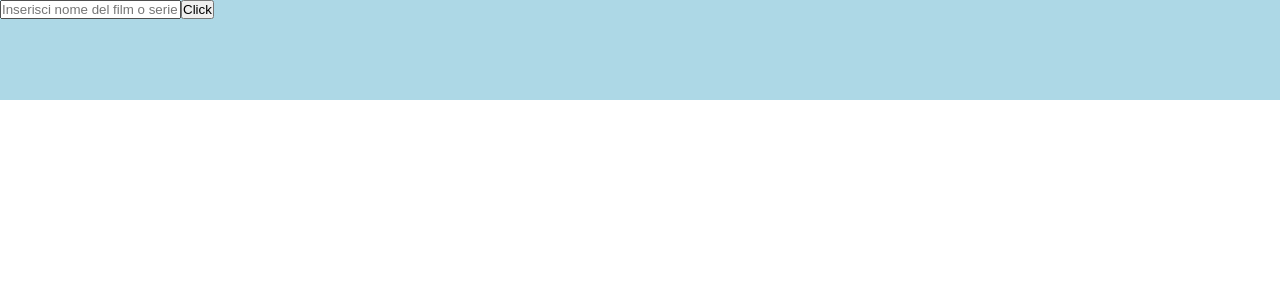
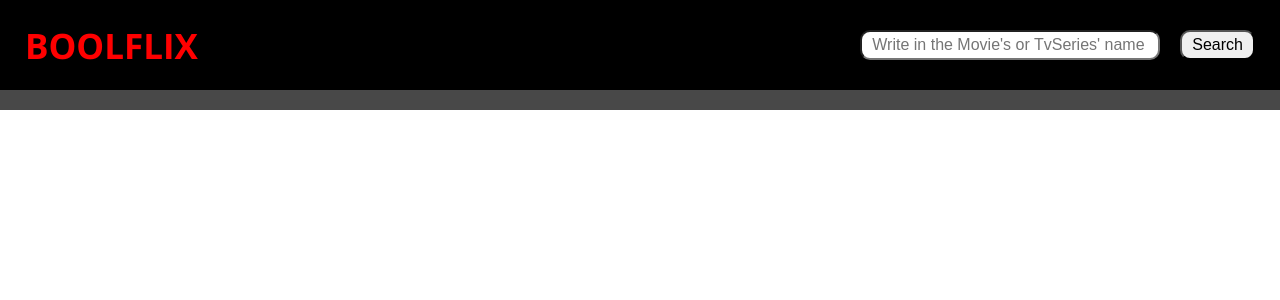
Before and after one commit to Neo-Machina/vue-boolflix, a Vue app: page / in a window 1280 px wide. Shown: the top 300 px of the page. Built offline with nearby package versions, Linux system fonts and the light colour scheme.

Commit message:
milestone4 completed

```diff
--- a/src/App.vue
+++ b/src/App.vue
@@ -3,7 +3,10 @@
     <HeaderComponent @performSearch="startSearch"/>
 
     <main>
+      <h2 v-if="moviesArray.length !== 0" >Movies</h2>
       <MainList :moviesList="moviesArray"/>
+
+      <h2 v-if="tvSeries.length !== 0">Tv Series</h2>
       <MainList :moviesList="tvSeries" />
     </main>
   </div>
@@ -61,6 +64,10 @@ export default {
       axios.get(urlTv)
       .then((result) => {
         this.tvSeries = result.data.results;
+      })
+
+      .catch((err) => {
+        console.log('Error', err);
       });
     }
   }
@@ -68,5 +75,5 @@ export default {
 </script>
 
 <style lang="scss">
-@import './style/common.scss'
+@import './style/common.scss';
 </style>
--- a/src/components/HeaderComponent.vue
+++ b/src/components/HeaderComponent.vue
@@ -1,7 +1,13 @@
 <template>
     <header>
-        <input v-model="textMovie" @keyup.enter="$emit('performSearch', textMovie)" type="text" placeholder="Inserisci nome del film o serie TV">
-        <button @click="$emit('performSearch', textMovie)">Click</button>
+        <h2>boolflix</h2>
+
+        <div class="search_bar">
+            <input class="search_item" v-model="textMovie"
+                    @keyup.enter="$emit('performSearch', textMovie)"
+                    type="text" placeholder="Write in the Movie's or TvSeries' name">
+            <button class="search_item" @click="$emit('performSearch', textMovie)">Search</button>
+        </div>
     </header>
 </template>
 
@@ -21,8 +27,36 @@ export default {
 </script>
 
 <style scoped lang="scss">
+@import '../style/variables.scss';
+
 header{
-    height: 100px;
-    background-color: lightblue;
+    height: 90px;
+    background-color: black;
+    display: flex;
+    justify-content: space-between;
+    align-items: center;
+    padding: 0 25px;
+
+    h2 {
+        color: red;
+        text-transform: $uppercase_text;
+        font-size: 35px;
+    }
+
+    .search_bar {
+        .search_item {
+            padding: 4px 10px;
+            font-size: 16px;
+            border-radius: 10px;
+        }
+
+        input {
+            width: 300px;
+        }
+
+        button {
+            margin-left: 20px;
+        }
+    }
 }
 </style>
--- a/src/components/MainCard.vue
+++ b/src/components/MainCard.vue
@@ -1,8 +1,15 @@
 <template>
     <div class="singleItem_content">
-        <div>{{ singleItem.title ? singleItem.title : singleItem.name }}</div>
+        <div class="info_card" :id="singleItem.id" @mouseleave="onMouseLeave()">
+            <div>
+                <span class="bold_text">Title</span>:
+                {{ singleItem.title ? singleItem.title : singleItem.name }}
+            </div>
 
-        <div>{{ singleItem.original_title ? singleItem.original_title : singleItem.original_name }}</div>
+            <div>
+                <span class="bold_text">Original title</span>:
+                {{ singleItem.original_title ? singleItem.original_title : singleItem.original_name }}
+            </div>
 
             <img class="flag_language"
                 v-if="languageArray.includes(singleItem.original_language)"
@@ -10,16 +17,23 @@
 
             <div v-else>{{ singleItem.original_language }}</div>
 
-        <div>{{ singleItem.vote_average }}</div>
+            <div class="average_vote">
+                <span class="bold_text">Vote</span>:
+                <span class="star_icon">
+                    <font-awesome-icon v-for="(star,index) in 5" :key="index" :icon="getStarsStyle(star)" />
+                </span>
+            </div>
 
-        <img class="poster_item"
+            <div>
+                <span class="bold_text">Overview</span>:
+                {{ singleItem.overview }}
+            </div>
+        </div>
+
+        <img @mouseenter="onMouseEnter()"
+            class="poster_item" :id="'image_' + singleItem.id"
             :src="!singleItem.poster_path ? 'https://eiflixnob.live/assets/general/images/no_poster.jpg' : imageItem"
             :alt="singleItem.title ? singleItem.title : singleItem.name">
-
-        <div class="star_icon">
-            <font-awesome-icon v-for="(star,index) in 5" :key="index" :icon="getStarsStyle(star)" />
-        </div>
-
     </div>
 </template>
 
@@ -62,7 +76,7 @@ export default {
     },
     methods: {
         transformVote() {
-            return Math.ceil((this.singleItem.vote_average * 5) / 10);
+            return Math.round((this.singleItem.vote_average * 5) / 10);
         },
         getStarsStyle(starNumber) {
             if(starNumber <= this.transformVote()) {
@@ -70,27 +84,54 @@ export default {
             } else {
                 return 'fa-regular fa-star'
             }
+        },
+        onMouseEnter() {
+            document.getElementById(this.singleItem.id).style.display = "unset";
+            document.getElementById('image_' + this.singleItem.id).style.filter = "brightness(0.2)";
+        },
+        onMouseLeave() {
+            document.getElementById(this.singleItem.id).style.display = null;
+            document.getElementById('image_' + this.singleItem.id).style.filter = null;
+
         }
+
     }
 }
 </script>
 
 <style lang="scss" scoped>
 .singleItem_content {
-    background-color: lightgreen;
-    padding: 10px;
-    margin: 10px;
+    border: 2px solid white;
+    color: white;
+    position: relative;
+
+    .info_card {
+        display: none;
+        position: absolute;
+        padding: 60px 20px;
+        overflow-y: overlay;
+        height: 100%;
+        z-index: 10;
+
+        .bold_text {
+            font-weight: bold;
+        }
 
         .flag_language {
             width: 25px;
         }
 
+        .average_vote {
+            .star_icon {
+                color: gold;
+            }
+        }
+    }
+
     .poster_item {
         width: 342px;
-    }
-
-    .star_icon {
-
+        height: 513px;
+        object-fit: cover;
     }
 }
 </style>
--- a/src/components/MainList.vue
+++ b/src/components/MainList.vue
@@ -1,13 +1,13 @@
 <template>
-    <div class="container">
+    <section>
         <div class="row">
             <div class="col"
-            v-for="item in moviesList"
-            :key="item.id">
+                v-for="item in moviesList"
+                :key="item.id">
                 <MainCard :singleItem="item" />
             </div>
         </div>
-    </div>
+    </section>
 </template>
 
 <script>
@@ -20,23 +20,19 @@ export default {
         MainCard
     },
     props: {
-        moviesList: Array
-    },
-    data() {
-        return {
-
-        }
-    },
-    created() {
-
-    },
-    methods: {
-
-
+        moviesList: Array,
     }
 }
 </script>
 
 <style lang="scss" scoped>
+.row {
+    display: flex;
+    flex-wrap: wrap;
+    margin-left: 20px;
 
+    .col {
+        margin: 20px 25px 0 0;
+    }
+}
 </style>
--- a/src/style/common.scss
+++ b/src/style/common.scss
@@ -1,3 +1,5 @@
+@import url('https://fonts.googleapis.com/css2?family=Open+Sans:wght@300;400;500;700&display=swap');
+
 // RESET
 * {
     margin: 0;
@@ -6,7 +8,23 @@
 }
 
 // COMMON
+body {
+    font-family: 'Open Sans', sans-serif;
+}
+
 img {
     width: 100%;
     display: block;
 }
+
+// MAIN
+main {
+    background-color: #484848;
+    padding-bottom: 20px;
+
+    h2 {
+      padding: 20px 0 0 20px;
+      color: white;
+      font-size: 30px;
+    }
+}
--- /dev/null
+++ b/src/style/variables.scss
@@ -0,0 +1 @@
+$uppercase_text: uppercase;
--- a/vue.config.js
+++ b/vue.config.js
@@ -1,4 +1,4 @@
 const { defineConfig } = require('@vue/cli-service')
 module.exports = defineConfig({
-  transpileDependencies: true.valueOf,
+  transpileDependencies: true
 })
```
Lines whose indentation alone changed are shown as unchanged.
